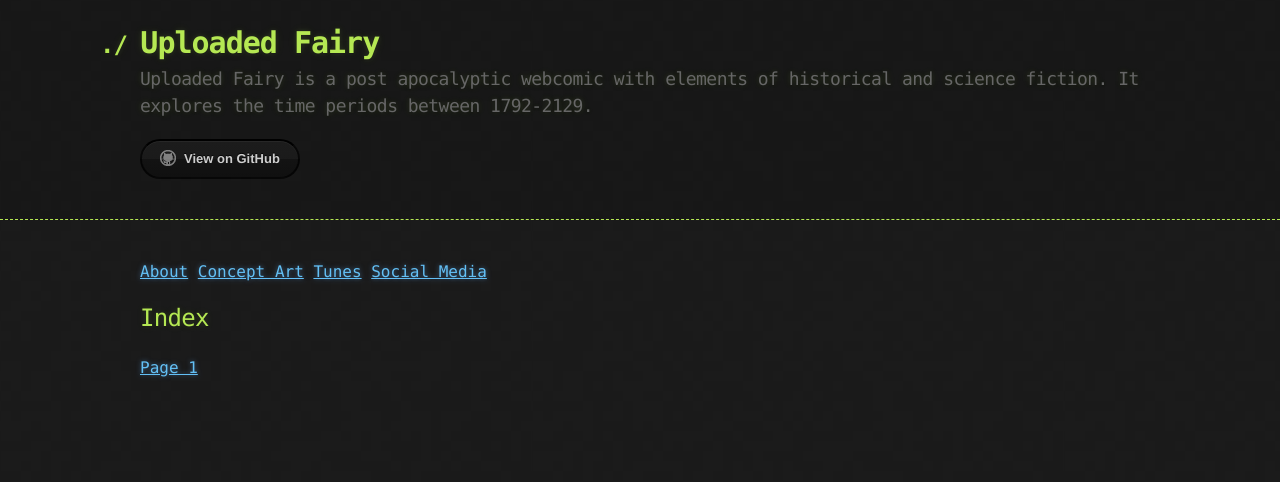
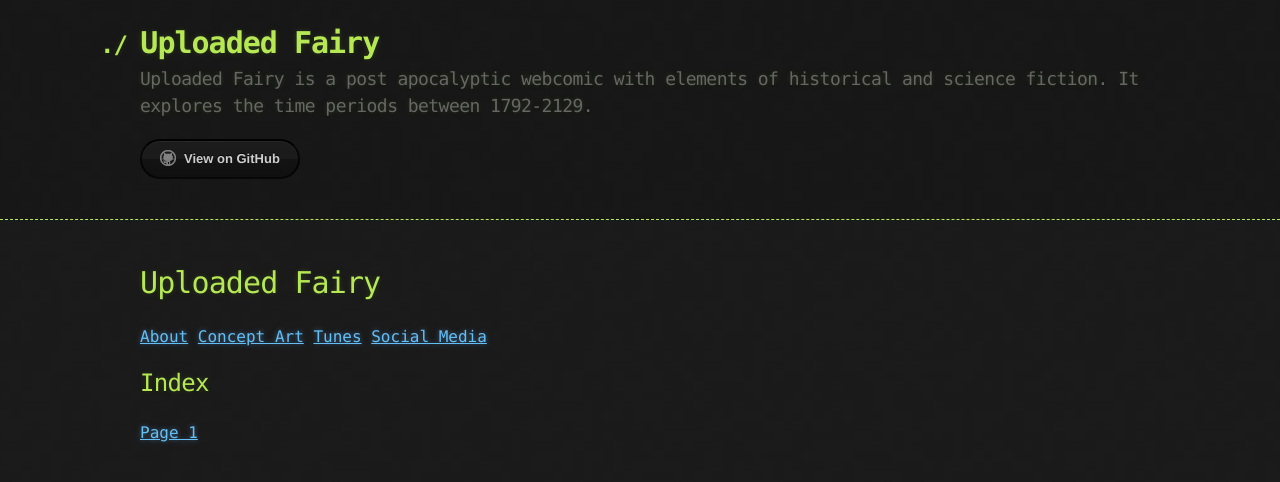
Before and after one commit to LWFlouisa/uploadedfairyalt, a Jekyll site: the page built from index.md, in a window 1280 px wide. Shown: the top 482 px of the page. Built offline with Jekyll 4.4.1, drawn with Linux system fonts in a browser that asks for light colours; our own code applies the rules of GitHub Pages for plain Markdown files.

Commit message:
Update index.md

```diff
--- a/index.md
+++ b/index.md
@@ -1,6 +1,8 @@
 ---
 layout: default
 ---
+# Uploaded Fairy
+
 [About]() [Concept Art]() [Tunes]() [Social Media]()
 
 ## Index
```
